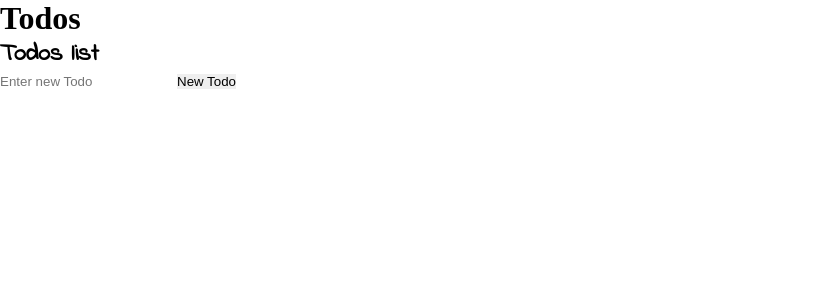
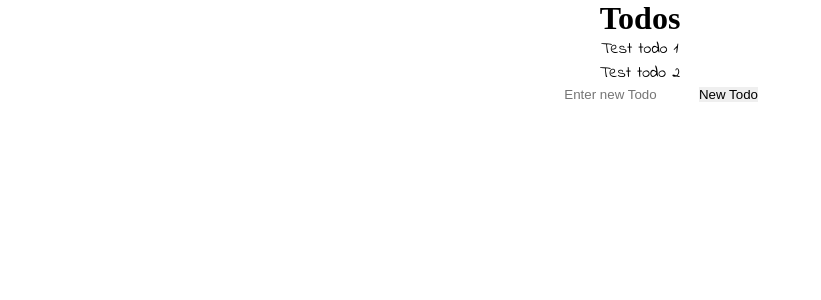
Before and after one commit to jtrob704/todo-react-firebase, a React (Create React App) app: page / in a window 1280 px wide. Shown: the top 300 px of the page, without its empty margins (0-821 px from the left). Built offline with nearby package versions, Linux system fonts and the light colour scheme; no server answers; the HTML template or start-up script is replaced by a standard one.

Commit message:
Added test todos to verify state and props

```diff
--- a/src/App.css
+++ b/src/App.css
@@ -1,6 +1,7 @@
 * {
+    text-align: center;
     box-sizing: border-box;
     margin: 0;
     padding: 0;
     border: 0;
-  }
+}
--- a/src/App.js
+++ b/src/App.js
@@ -15,7 +15,10 @@ class App extends Component {
     super(props);
 
     this.state = {
-      todos: []
+      todos: [
+        {todoId:0, todoContent:'Test todo 1'},
+        {todoId:1, todoContent:'Test todo 2'}
+      ]
     }
   }
 
@@ -25,8 +28,16 @@ class App extends Component {
         <header className="todoHeader">
           <h1>Todos</h1>
         </header>
-        <Todos />
-        <TodosForm />
+        <div className="todosBody">
+          {this.state.todos.map((todo) => {
+            return (
+              <Todos todoId={todo.todoId}
+              todoContent={todo.todoContent}
+              key={todo.todoId}/>
+            )
+          })}
+          <TodosForm />
+        </div>
       </div>
     );
     }
--- a/src/Todos/Todos.js
+++ b/src/Todos/Todos.js
@@ -2,10 +2,18 @@ import React, { Component } from 'react'
 import './Todos.css'
 
 export class Todos extends Component {
+
+    constructor(props) {
+        super(props);
+
+        this.todoId = props.todoId;
+        this.todoContent = props.todoContent;
+    }
+
     render() {
         return (
             <div id="todos-list">
-                <h2>Todos list</h2>
+                <p className="todoContent">{this.todoContent}</p>
             </div>
         )
     }
```
